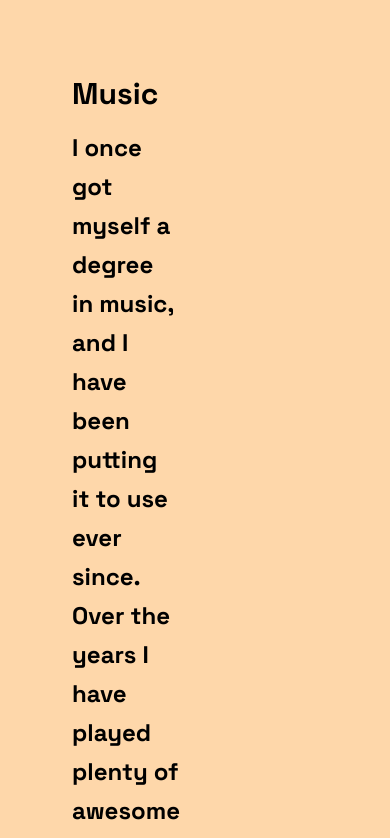
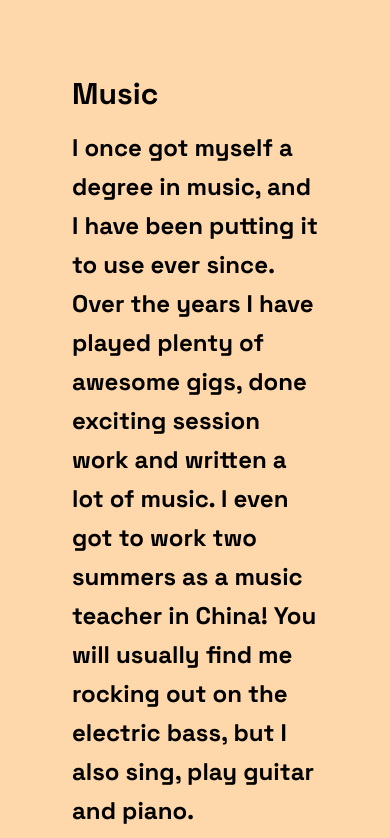
Before and after one commit to StaaleKarlstad/staalekarlstad.github.io, a React (Vite) app: page / in a window 390 px wide. Shown: the part 7880-8718 px from the top of the page. Built offline with nearby package versions, Linux system fonts and the light colour scheme.

Commit message:
Update grid styling

```diff
--- a/src/components/Music.tsx
+++ b/src/components/Music.tsx
@@ -15,7 +15,7 @@ export default function Music() {
         >
           Music
         </h1>
-        <div className="items-center gap-7 grid grid-flow-col">
+        <div className="items-center gap-7 grid md:grid-flow-col lg:md:grid-flow-col grid-flow-row">
           <p
             className={`mb-8 px-8 leading-relaxed text-2xl font-extrabold text-black mx-auto animate-slidein300 opacity-0 ${
               inView ? "animate-slidein100 opacity-0" : "opacity-0"
@@ -30,7 +30,7 @@ export default function Music() {
           </p>
 
           <div
-            className={`lg:max-w-md lg:w-full md:w-1/2 w-5/6 mx-auto object-center px-8 ${
+            className={`lg:max-w-md lg:w-full md:max-w-md md:w-full w-5/6 mx-auto object-center px-8 ${
               inView ? "animate-slidein100 opacity-0" : "opacity-0"
             }`}
           >
```
